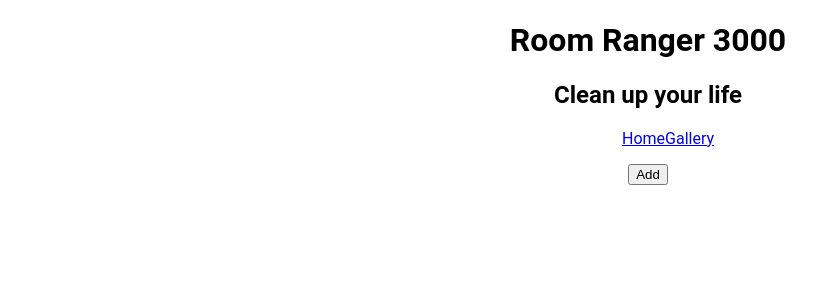
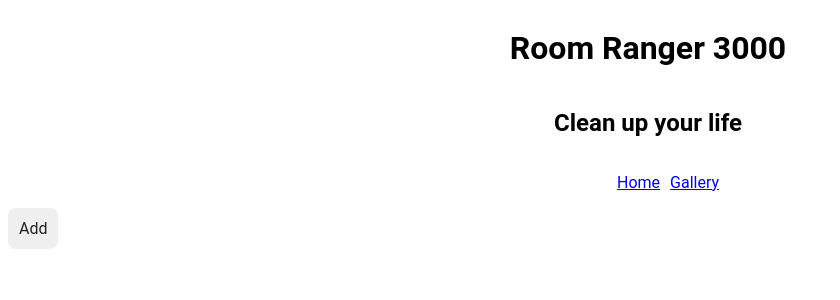
Before and after one commit to lymoha/warehouse-system, a React (Vite) app in the folder frontend/: page / in a window 1280 px wide. Shown: the top 300 px of the page, without its empty margins (0-840 px from the left). Built offline with nearby package versions, Linux system fonts and the light colour scheme; no server answers.

Commit message:
Add header styling

```diff
--- a/frontend/src/App.css
+++ b/frontend/src/App.css
@@ -1,7 +1,5 @@
 #root {
     margin: 0;
-    text-align: center;
-
 }
 
 
@@ -12,3 +10,22 @@ body {
     width: 100vW;
     min-height: 100vh;
 }
+button {
+    border-radius: 8px;
+    border: 1px solid transparent;
+    padding: 1rem 1rem;
+    font-size: 1.6rem;
+    font-family: inherit;
+    cursor: pointer;
+    color: #242424;
+    transition: border-color 0.25s;
+}
+
+button:hover {
+    border-color: #646cff;
+}
+
+button:focus,
+button:focus-visible {
+    outline: 4px auto -webkit-focus-ring-color;
+}
--- a/frontend/src/components/Header.tsx
+++ b/frontend/src/components/Header.tsx
@@ -1,12 +1,13 @@
-import Navigation from "./Navigation.tsx";
+import Navigation from "./Navigation.tsx"
+import "../styles/Header.css"
 
 export default function Header() {
 
     return (
-        <>
+        <div className="header-container">
             <h1 className="app-header">Room Ranger 3000</h1>
             <h2 className="app-header-2">Clean up your life</h2>
             <Navigation/>
-        </>
+        </div>
     );
 }
--- a/frontend/src/components/Navigation.tsx
+++ b/frontend/src/components/Navigation.tsx
@@ -4,7 +4,6 @@ import "../styles/Navigation.css"
 export default function Navigation() {
 
     return (
-        <nav>
             <ul>
                 <li>
                     <Link to={"/"}>Home</Link>
@@ -13,8 +12,6 @@ export default function Navigation() {
                     <Link to={"/gallery"}>Gallery</Link>
                 </li>
             </ul>
-
-        </nav>
     )
 
 
--- a/frontend/src/pages/HomePage.tsx
+++ b/frontend/src/pages/HomePage.tsx
@@ -7,7 +7,7 @@ export default function HomePage() {
 
     return (
         <>
-            <Header/>
+            <Header />
             <button type="button" onClick={onButtonClick}>Add</button>
         </>
 
--- /dev/null
+++ b/frontend/src/styles/Header.css
@@ -0,0 +1,7 @@
+.header-container {
+    display: flex;
+    flex-direction: column;
+    align-items: center;
+    justify-content: center;
+
+}
--- a/frontend/src/styles/ItemCard.css
+++ b/frontend/src/styles/ItemCard.css
@@ -1,16 +1,18 @@
 .item-card {
-    background-color: white;
-    color: black;
-    border-radius: 10px;
+    display: flex;
+    flex-direction: column;
+    justify-content: space-between;
     height: 125px;
 
     width: 200px; /* 5 Elemente pro Reihe, minus Abstand */
     /* Alternativ, ohne Abstand:
     flex: 1 1 20%;
     */
-    box-sizing: border-box;
     border: 1px solid #ccc; /* Optional: Rand um die Elemente */
     padding: 10px;
+    background-color: white;
+    color: black;
+    border-radius: 8px;
     text-align: center;
 }
 
--- a/frontend/src/styles/Navigation.css
+++ b/frontend/src/styles/Navigation.css
@@ -1,6 +1,7 @@
 ul {
     display: flex;
     justify-content: center;
+    gap: 10px;
 
 }
 
```
